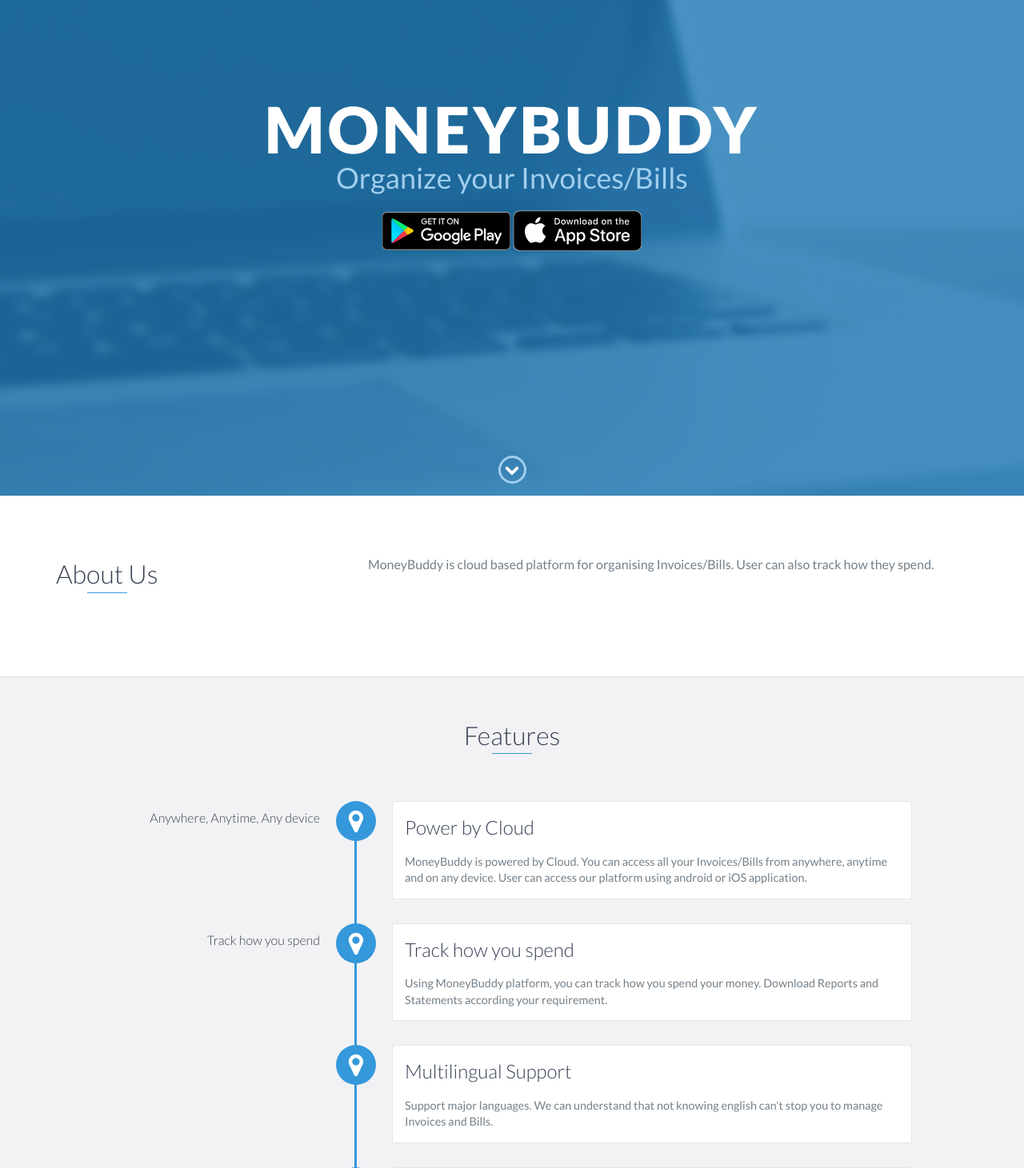
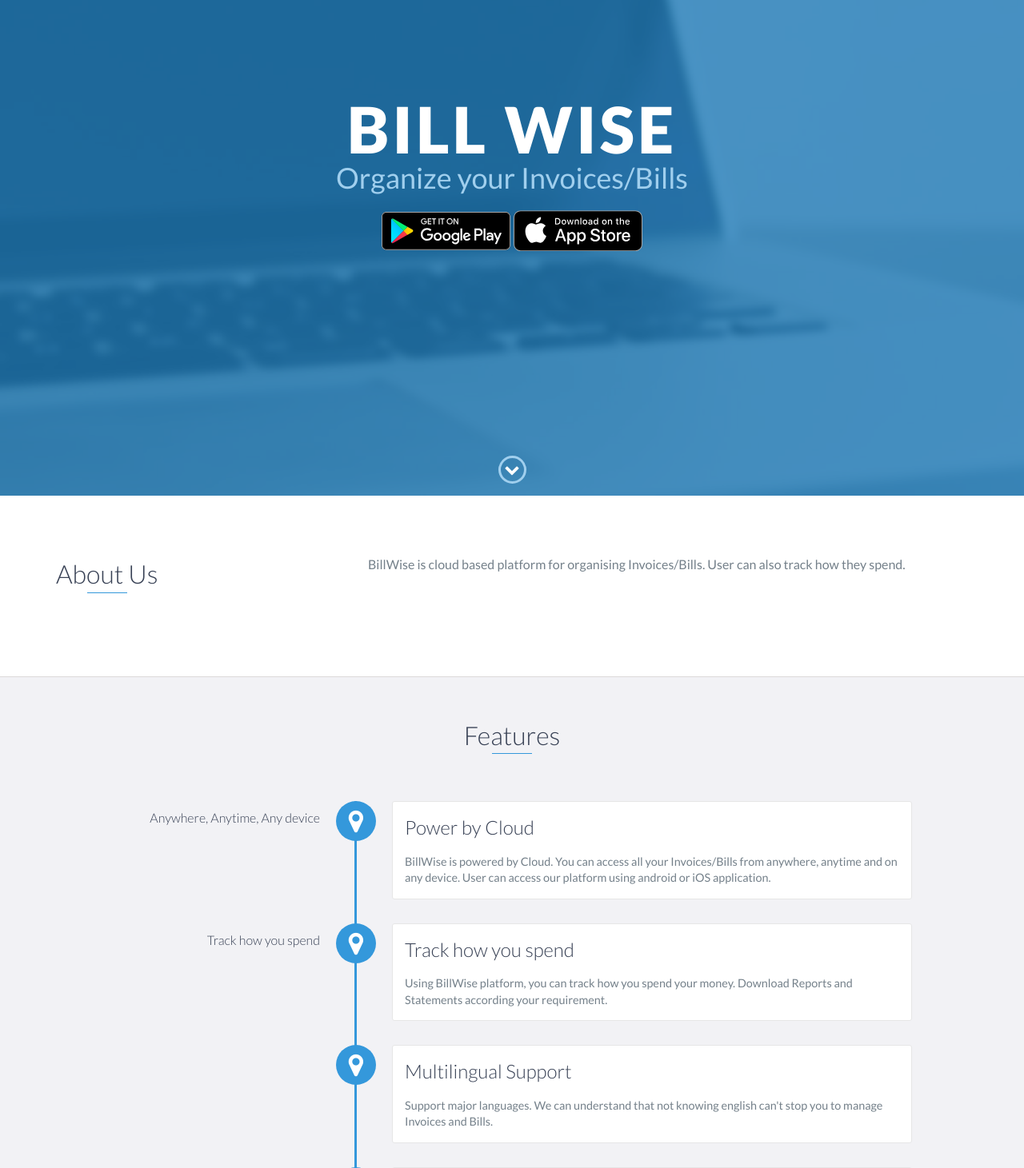
Before and after one commit to tufanProtocol/tufanProtocol.github.io, a website: page index.html in a window 1280 px wide. Shown: the part 180-1641 px from the top of the page at 80% size. Drawn offline with nearby package versions, Linux system fonts and the light colour scheme.

Commit message:
change name from moneyBuddy to BillWise

```diff
--- a/index.html
+++ b/index.html
@@ -5,7 +5,7 @@
     <meta charset="utf-8">
     <meta http-equiv="X-UA-Compatible" content="IE=edge">
     <meta name="viewport" content="width=device-width, initial-scale=1">
-    <title>Tufan| Smart Expense Manager</title>
+    <title>BillWise| Organise Expenses</title>
 	<link rel="shortcut icon" href="favicon.ico" type="image/x-icon">
 	<link rel="icon" href="favicon.ico" type="image/x-icon">
     <link href="https://fonts.googleapis.com/css?family=Lato:300,400,700,900" rel="stylesheet">
@@ -48,7 +48,7 @@
 
     <div id="lead">
         <div id="lead-content">
-            <h1>MoneyBuddy</h1>
+            <h1>Bill Wise</h1>
             <h2>Organize your Invoices/Bills</h2>
 
            <!-- <a href="#" class="btn-rounded-white">Download Resume</a>
@@ -77,7 +77,7 @@
                 </div>
                 <div class="col-md-8">
                     <p>
-                        MoneyBuddy is cloud based platform for organising Invoices/Bills. User can also track how they spend.
+                        BillWise is cloud based platform for organising Invoices/Bills. User can also track how they spend.
                     </p>
                 </div>
             </div>
@@ -92,14 +92,14 @@
                 <h3>Power by Cloud</h3>
                 <h4></h4>
                 <p>
-                MoneyBuddy is powered by Cloud. You can access all your Invoices/Bills from anywhere, anytime and on any device. User can access our platform using android or iOS application.</p>
+                BillWise is powered by Cloud. You can access all your Invoices/Bills from anywhere, anytime and on any device. User can access our platform using android or iOS application.</p>
             </div>
 
             <div data-date="Track how you spend">
                 <h3>Track how you spend</h3>
                 <h4></h4>
                 <p>
-                       Using MoneyBuddy platform, you can track how you spend your money. Download Reports and Statements according your requirement.
+                       Using BillWise platform, you can track how you spend your money. Download Reports and Statements according your requirement.
                 </p>
             </div>
 
```
